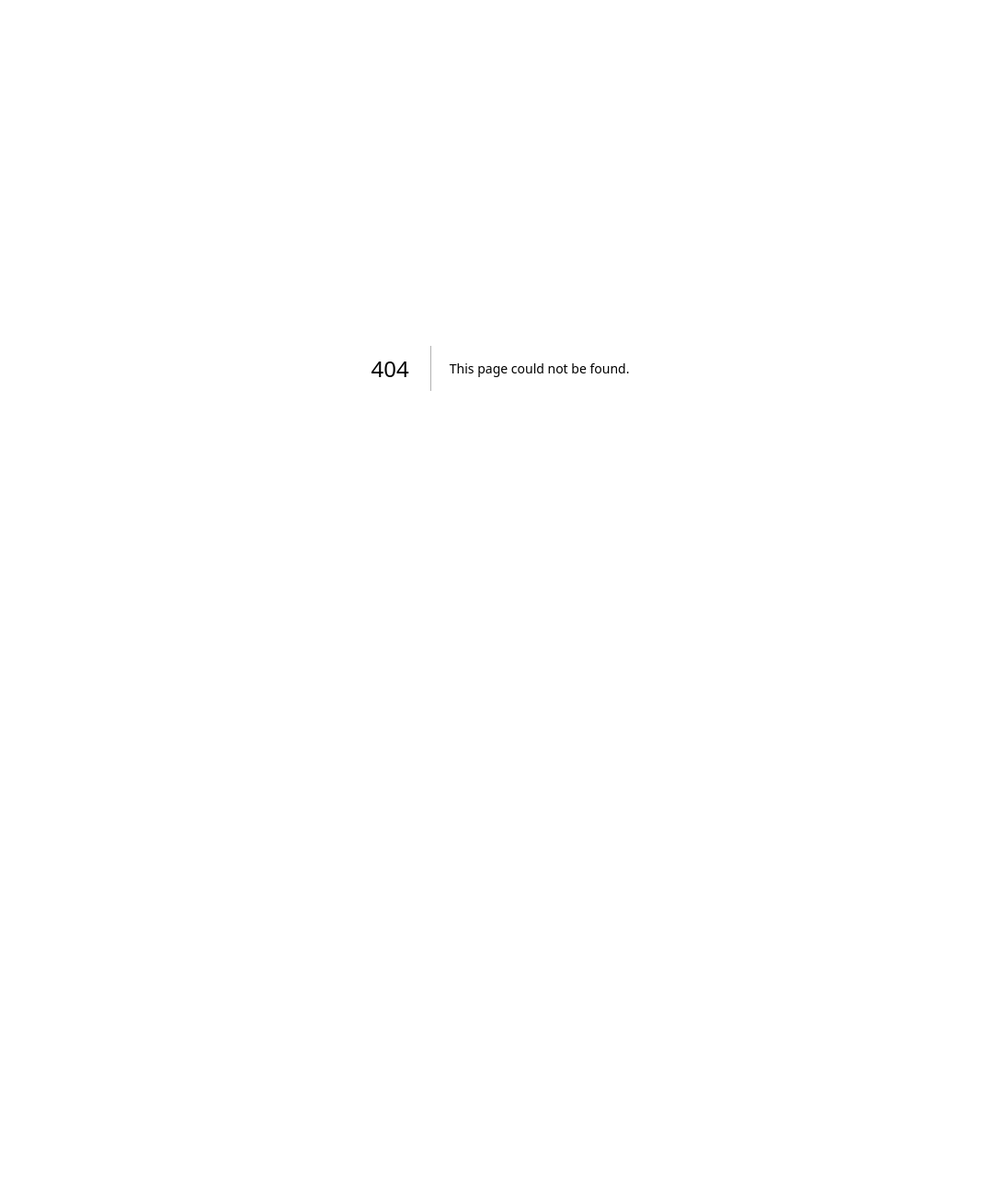
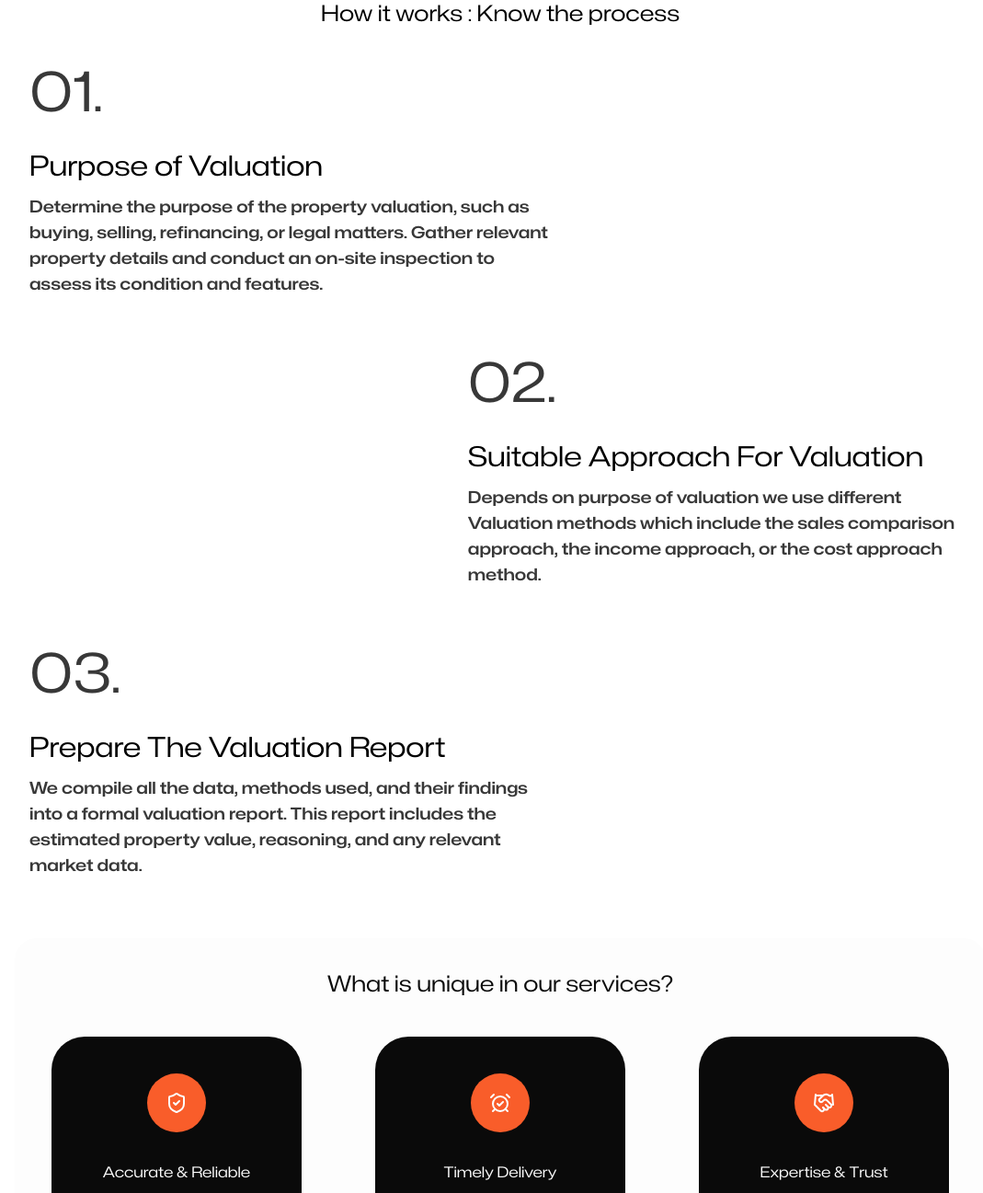
Before and after one commit to klarheitvaluers/klarheit-web-app, a Next.js app: page /services in a window 1280 px wide. Before the commit this address had no page. Shown: the top 1297 px of the page at 92% size, without its empty margins (96-1165 px from the left). Before the commit the page ends 800 px from the top, so only its background shows below. Built offline with nearby package versions, Linux system fonts and the light colour scheme.

Commit message:
features,services,process-services page

```diff
--- a/package.json
+++ b/package.json
@@ -9,6 +9,7 @@
     "lint": "next lint"
   },
   "dependencies": {
+    "lucide-react": "^0.441.0",
     "next": "14.2.8",
     "next-themes": "^0.3.0",
     "react": "^18",
--- /dev/null
+++ b/src/app/services/page.tsx
@@ -0,0 +1,17 @@
+import Clients from "@/components/servicesComponents/Clients"
+import Features from "@/components/servicesComponents/Features"
+import Process from "@/components/servicesComponents/Process"
+import Services from "@/components/servicesComponents/Services"
+
+const ServicesPage = () => {
+  return (
+    <div>
+        <Process/>
+        <Features/>
+        <Services/>
+        <Clients/>
+    </div>
+  )
+}
+
+export default ServicesPage
--- /dev/null
+++ b/src/components/servicesComponents/Clients.tsx
@@ -0,0 +1,9 @@
+import React from 'react'
+
+const Clients = () => {
+  return (
+    <div>Clients</div>
+  )
+}
+
+export default Clients
--- /dev/null
+++ b/src/components/servicesComponents/Features.tsx
@@ -0,0 +1,31 @@
+import { AlarmClockCheck, Handshake, ShieldCheck } from 'lucide-react'
+import React from 'react'
+
+const Features = () => {
+  return (
+    <div className='h-[450px] bg-white text-black mt-16 rounded-3xl ml-28 mr-28 flex flex-col justify-center gap-10 pb-5'>
+      <div className='text-2xl w-full text-center'>
+        What is unique in our services?
+      </div>
+      <div className='pl-10 pr-10 flex justify-center items-center gap-20'>
+        <div className='bg-black h-72 w-72 rounded-[36px] flex justify-start items-center flex-col'>
+          <div className='text-white bg-orange rounded-full w-16 h-16 mt-10 mb-8 flex justify-center items-center'><ShieldCheck/></div>
+          <p className='text-white text-md mb-5'>Accurate & Reliable</p>
+          <p className='text-grey-base font-semibold text-sm text-center px-6'>Providing precise and dependable valuation reports that meet industry standards.</p>
+        </div>
+        <div className='bg-black h-72 w-72 rounded-[36px] flex justify-start items-center flex-col'>
+          <div className='text-white bg-orange rounded-full w-16 h-16 mt-10 mb-8 flex justify-center items-center'><AlarmClockCheck/></div>
+          <p className='text-white text-md mb-5'>Timely Delivery</p>
+          <p className='text-grey-base font-semibold text-sm text-center px-6'>Fast and efficient service with a focus on meeting deadlines.</p>
+        </div>
+        <div className='bg-black h-72 w-72 rounded-[36px] flex justify-start items-center flex-col'>
+          <div className='text-white bg-orange rounded-full w-16 h-16 mt-10 mb-8 flex justify-center items-center'><Handshake/></div>
+          <p className='text-white text-md mb-5'>Expertise & Trust </p>
+          <p className='text-grey-base font-semibold text-sm text-center px-6'>A team of certified professionals with extensive experience in property valuation and consulting.</p>
+        </div>
+      </div>
+    </div>
+  )
+}
+
+export default Features
--- /dev/null
+++ b/src/components/servicesComponents/Process.tsx
@@ -0,0 +1,49 @@
+// import Image from 'next/image'
+import React from 'react'
+import { FileCheck2 } from "lucide-react"
+
+const Process = () => {
+  return (
+    <div className='flex flex-col items-center w-full'>
+      <div className='text-2xl w-full text-center'>
+        How it works : Know the <span>process</span>
+      </div>
+
+      <div className='flex w-4/5 gap-16 mt-10'>
+        <div className='flex flex-col w-3/5 h-full'>
+          <p className='text-6xl text-grey-base'>01.</p>
+          <p className='text-3xl mt-8'>Purpose of Valuation</p>
+          <p className='text-lg text-grey-base font-semibold mt-3'>Determine the purpose of the property valuation, such as buying, selling, refinancing, or legal matters. Gather relevant property details and conduct an on-site inspection to assess its condition and features.</p>
+        </div>
+        <div className='w-2/5 h-36 flex justify-center items-center'>
+          {/* <FileCheck2 className='h-full w-2/5'/> */}
+        </div>
+      </div>
+
+      <div className='flex w-4/5 gap-28 mt-16'>
+        <div className='w-2/5 h-3/10'>
+          {/* <Image src={}/> */}
+        </div>
+        <div className='flex flex-col w-3/5'>
+          <p className='text-6xl text-grey-base'>02.</p>
+          <p className='text-3xl mt-8'>Suitable Approach For Valuation</p>
+          <p className='text-lg text-grey-base font-semibold mt-3'>Depends on purpose of valuation we use different Valuation methods which include the sales comparison approach, the income approach, or the cost approach method.</p>
+        </div>
+      </div>
+
+      <div className='flex w-4/5 gap-28 mt-16'>
+        <div className='flex flex-col w-3/5'>
+          <p className='text-6xl text-grey-base'>03.</p>
+          <p className='text-3xl mt-8'>Prepare The Valuation Report</p>
+          <p className='text-lg text-grey-base font-semibold mt-3'>We compile all the data, methods used, and their findings into a formal valuation report. This report includes the estimated property value, reasoning, and any relevant market data.</p>
+        </div>
+        <div className='w-2/5 h-3/10'>
+          {/* <Image src={}/> */}
+        </div>
+      </div>
+
+    </div>
+  )
+}
+
+export default Process
--- /dev/null
+++ b/src/components/servicesComponents/Services.tsx
@@ -0,0 +1,27 @@
+import { ChartSpline, CircleDollarSign, ClipboardCheck, Grid2x2Check, House, HousePlus, Lamp, LayoutPanelTop, MessagesSquare, TicketsPlane } from 'lucide-react'
+import React from 'react'
+import ServicesCard from './ServicesCard'
+
+const Services = () => {
+  return (
+    <div className='text-white flex flex-col w-full mt-20 gap-20'>
+      <div className='w-full text-center text-2xl'>Services we offer at KVESPL</div>
+      <div className='flex w-full px-20 justify-around'>
+        <ServicesCard icon={<House/>} service={"Immovable Property Valuation"}/>
+        <ServicesCard icon={<ClipboardCheck />} service={"Project Appraisal"}/>
+        <ServicesCard icon={<MessagesSquare />} service={"Property Consulting"}/>
+        <ServicesCard icon={<LayoutPanelTop />} service={"Structural Design"}/>
+        <ServicesCard icon={<Lamp />} service={"Interior Design"}/>
+      </div>
+      <div className='flex w-full px-20 justify-around'>
+      <ServicesCard icon={<ChartSpline />} service={"Construction Finance Report Services"}/>
+      <ServicesCard icon={<CircleDollarSign />} service={"Capital Gain Tax Calculation"}/>
+      <ServicesCard icon={<TicketsPlane />} service={"Valuation Reports for Visa Purposes"}/>
+      <ServicesCard icon={<Grid2x2Check />} service={"Property Distribution"}/>
+      <ServicesCard icon={<HousePlus />} service={"Valuation Reports for Rental Calculation"}/>
+      </div>
+    </div>
+  )
+}
+
+export default Services
--- /dev/null
+++ b/src/components/servicesComponents/ServicesCard.tsx
@@ -0,0 +1,12 @@
+import React from 'react'
+
+const ServicesCard = ({icon,service}:{icon:React.ReactNode,service:String}) => {
+  return (
+    <div className='bg-grey-base w-56 h-32 rounded-[36px] flex justify-center items-center flex-col px-5'>
+          <div className='text-white bg-orange rounded-full w-16 h-16 flex mb-32 absolute justify-center items-center'>{icon}</div>
+          <p className='text-md text-center mt-3'>{service}</p>
+    </div>
+  )
+}
+
+export default ServicesCard
```
Also changed, not shown: 1 other file (tests, documents, lock files or other folders).
